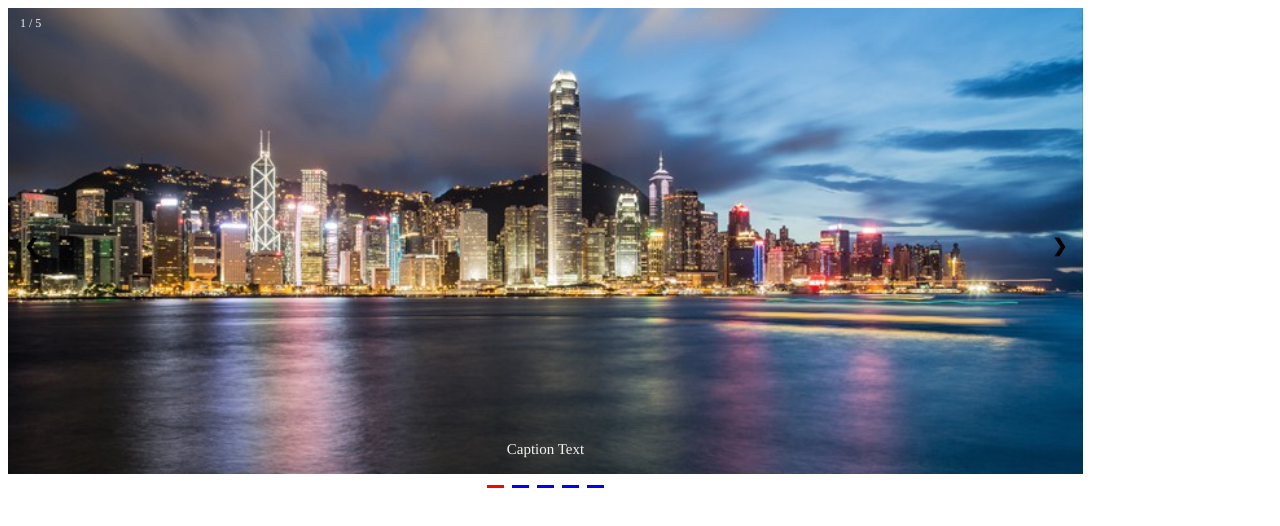
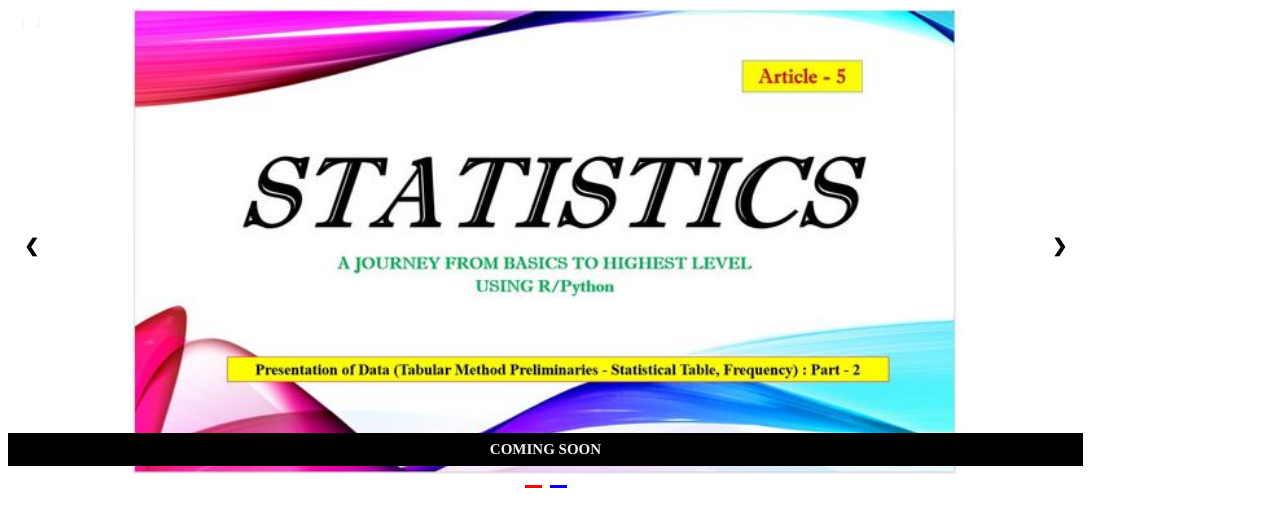
Before and after one commit to pranjalpandeysta1999/pranjalpandeysta1999.github.io, a plain HTML site: page index.html in a window 1280 px wide. Drawn offline with Linux system fonts and the light colour scheme.

Commit message:
Update index.html

```diff
--- a/index.html
+++ b/index.html
@@ -58,6 +58,7 @@ img {vertical-align: middle;}
   bottom: 8px;
   width: 100%;
   text-align: center;
+	background-color: black;
 }
 
 
@@ -135,19 +136,19 @@ img {vertical-align: middle;}
 
 
 <div class="mySlides fade">
-  <div class="numbertext">1 / 5</div>
-  <img src="123.jpg" style="width:100%"/>
-  <div class="text">Caption Text</div>
+  <div class="numbertext">1 / 2</div>
+  <img src="upcomingarticle.jpg" style="width:100%"/>
+	<div class="text"><b>COMING SOON</b></div>
 </div>
 
 
 <div class="mySlides fade">
-  <div class="numbertext">2 / 5</div>
-  <img src="456.JPG" style="width:100%"/>
-  <div class="text">Caption Two</div>
+  <div class="numbertext">2 / 2</div>
+  <img src="PYQs.jpg" style="width:100%"/>
+	<div class="text"><a href="https://pranjalpandeysta.blogspot.com/p/previous-year-question-papers-and.html" target='_blank'><b>VISIT</b></a></div>
 </div>
 
-
+<!--
 <div class="mySlides fade">
   <div class="numbertext">3 / 5</div>
   <img src="789.jpg" style="width:100%"/>
@@ -166,7 +167,7 @@ img {vertical-align: middle;}
   <div class="numbertext">5 / 5</div>
   <img src="xyz.jpg" style="width:100%"/>
   <div class="text">Caption Five</div>
-</div>
+</div>-->
 
 <a class="prev" onclick="plusSlides(-1)">&#10094;</a>
 <a class="next" onclick="plusSlides(1)">&#10095;</a>
@@ -176,9 +177,9 @@ img {vertical-align: middle;}
 <div style="text-align:center; max-width:1075px; position: relative;">
   <span class="dot" onclick="currentSlide(1)"></span>
   <span class="dot" onclick="currentSlide(2)"></span>
-  <span class="dot" onclick="currentSlide(3)"></span>
+  <!--<span class="dot" onclick="currentSlide(3)"></span>
   <span class="dot" onclick="currentSlide(4)"></span>
-  <span class="dot" onclick="currentSlide(5)"></span>
+  <span class="dot" onclick="currentSlide(5)"></span> -->
 </div>
 
 
```
